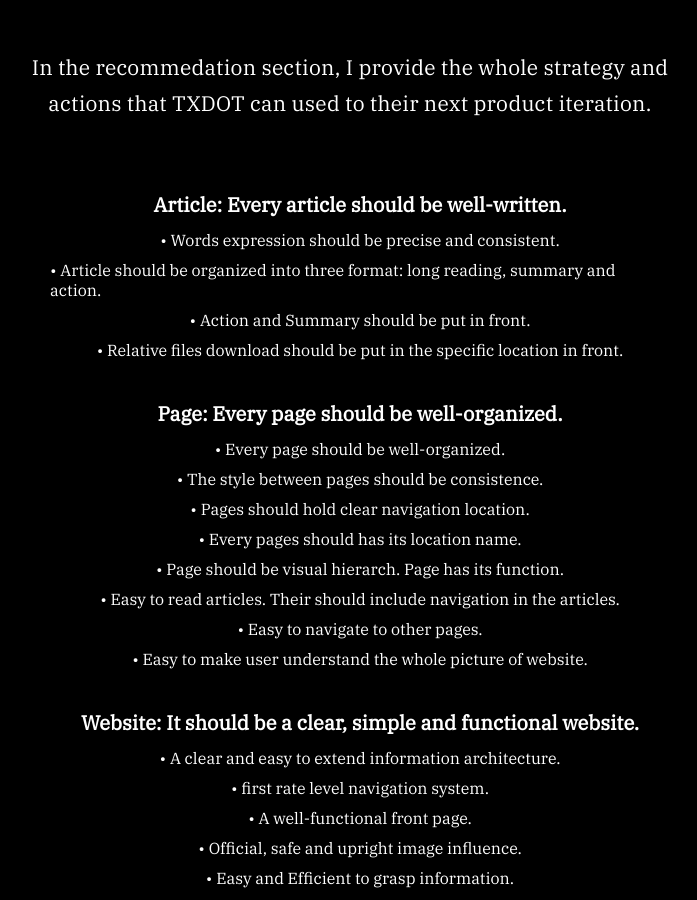
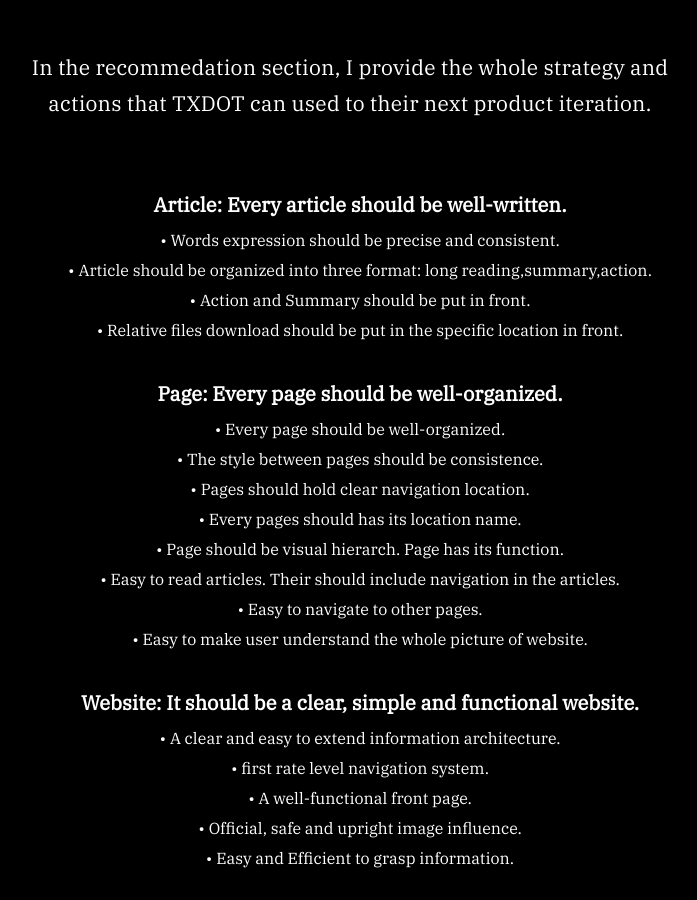
Before and after one commit to beforux/ShakeYourLove, a Jekyll site: the page index.html, which Jekyll copies as it is, in a window 1280 px wide and 900 px high, scrolled down 15516 px. Shown: the whole window, without its empty margins (290-987 px from the left). Built offline with Jekyll 4.4.1, drawn with Linux system fonts in a browser that asks for light colours.

Commit message:
Update index.html

```diff
--- a/index.html
+++ b/index.html
@@ -240,7 +240,7 @@
 			<div>
 
 		<p class="explain center"> • Words expression should be precise and consistent.</p>
-		<p class="explain center">• Article should be organized into three format: long reading, summary and action.</p>
+		<p class="explain center">• Article should be organized into three format: long reading,summary,action.</p>
 		<p class="explain center">• Action and Summary should be put in front.</p>
 		<p class="explain center">• Relative files download should be put in the specific location in front.</p>
 </div>
```
